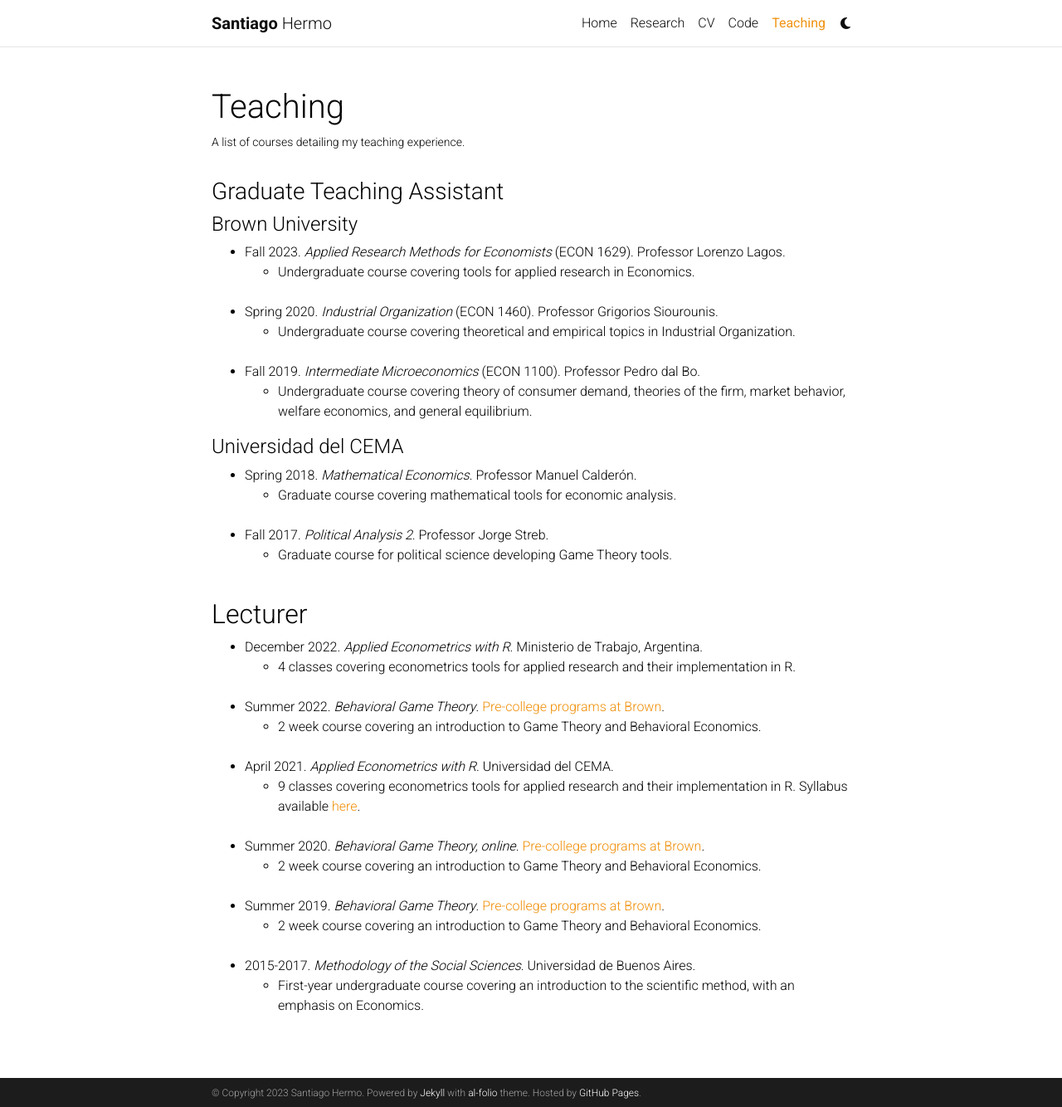
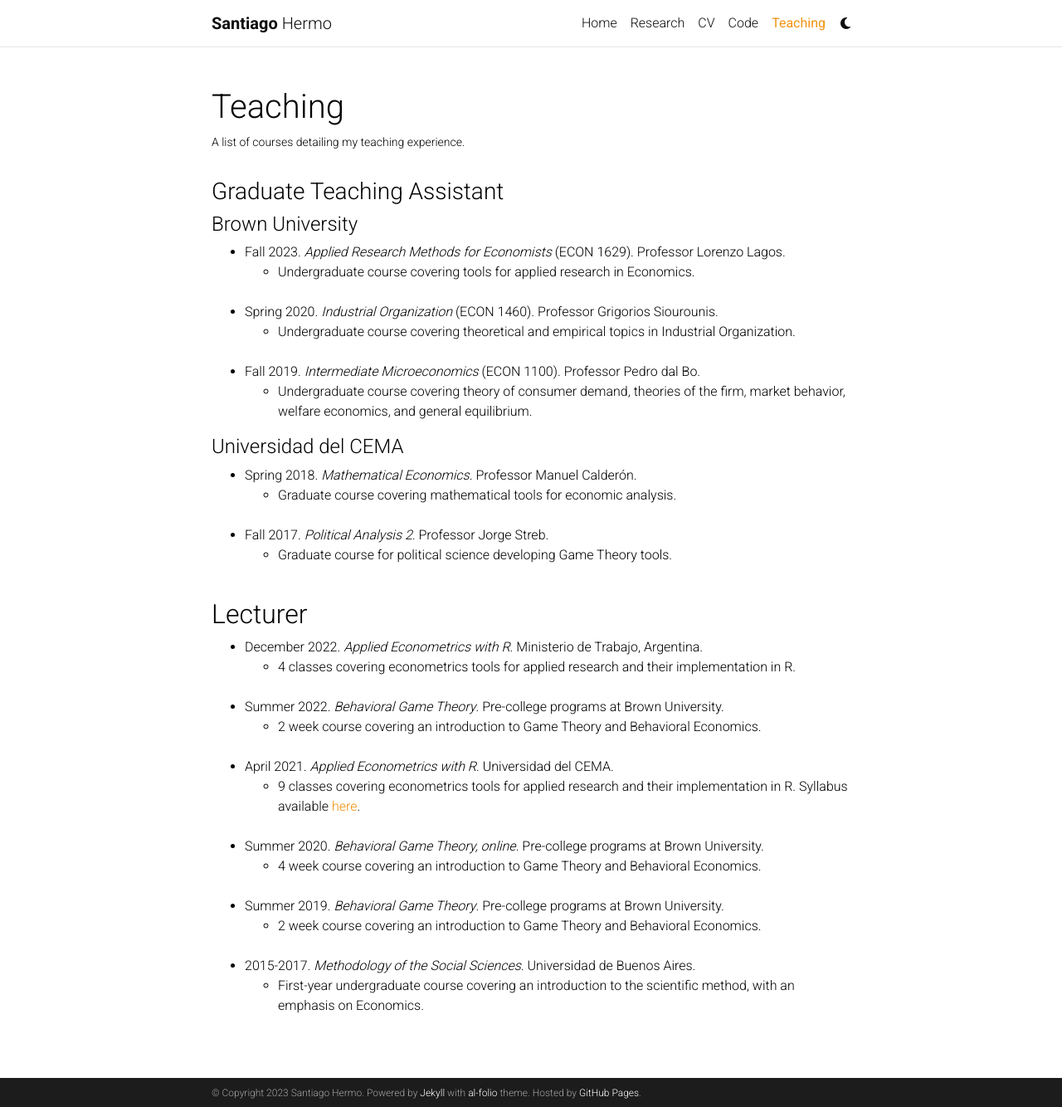
Before and after one commit to santiagohermo/santiagohermo.github.io, a Jekyll site: the page built from _pages/teaching.md, in a window 1280 px wide and 1334 px high. Shown: the whole window at 83% size. Built offline with Jekyll 4.4.1, drawn with Linux system fonts in a browser that asks for light colours; comment, search, counter and statistics services are not loaded; a style sheet for code colours, icons or effects is not loaded.

Commit message:
adjustments to teaching page

```diff
--- a/_pages/teaching.md
+++ b/_pages/teaching.md
@@ -33,17 +33,17 @@ nav_order: 4
 - December 2022. _Applied Econometrics with R_. Ministerio de Trabajo, Argentina.
   - 4 classes covering econometrics tools for applied research and their implementation in R.<br><br>
 
-- Summer 2022. _Behavioral Game Theory_. [Pre-college programs at Brown](https://precollege.brown.edu/programs/summerbrown).
+- Summer 2022. _Behavioral Game Theory_. Pre-college programs at Brown University.
   - 2 week course covering an introduction to Game Theory and Behavioral Economics.<br><br>
 
 - April 2021. _Applied Econometrics with R_. Universidad del CEMA.
   - 9 classes covering econometrics tools for applied research and their implementation in R.
   Syllabus available [here](../assets/pdf/syllabus_ucema_short_course.pdf).<br><br>
 
-- Summer 2020. _Behavioral Game Theory, online_. [Pre-college programs at Brown](https://precollege.brown.edu/programs/summerbrown).
-  - 2 week course covering an introduction to Game Theory and Behavioral Economics.<br><br>
+- Summer 2020. _Behavioral Game Theory, online_. Pre-college programs at Brown University.
+  - 4 week course covering an introduction to Game Theory and Behavioral Economics.<br><br>
 
-- Summer 2019. _Behavioral Game Theory_. [Pre-college programs at Brown](https://precollege.brown.edu/programs/summerbrown).
+- Summer 2019. _Behavioral Game Theory_. Pre-college programs at Brown University.
   - 2 week course covering an introduction to Game Theory and Behavioral Economics.<br><br>
 
 - 2015-2017. _Methodology of the Social Sciences_. Universidad de Buenos Aires.
```
